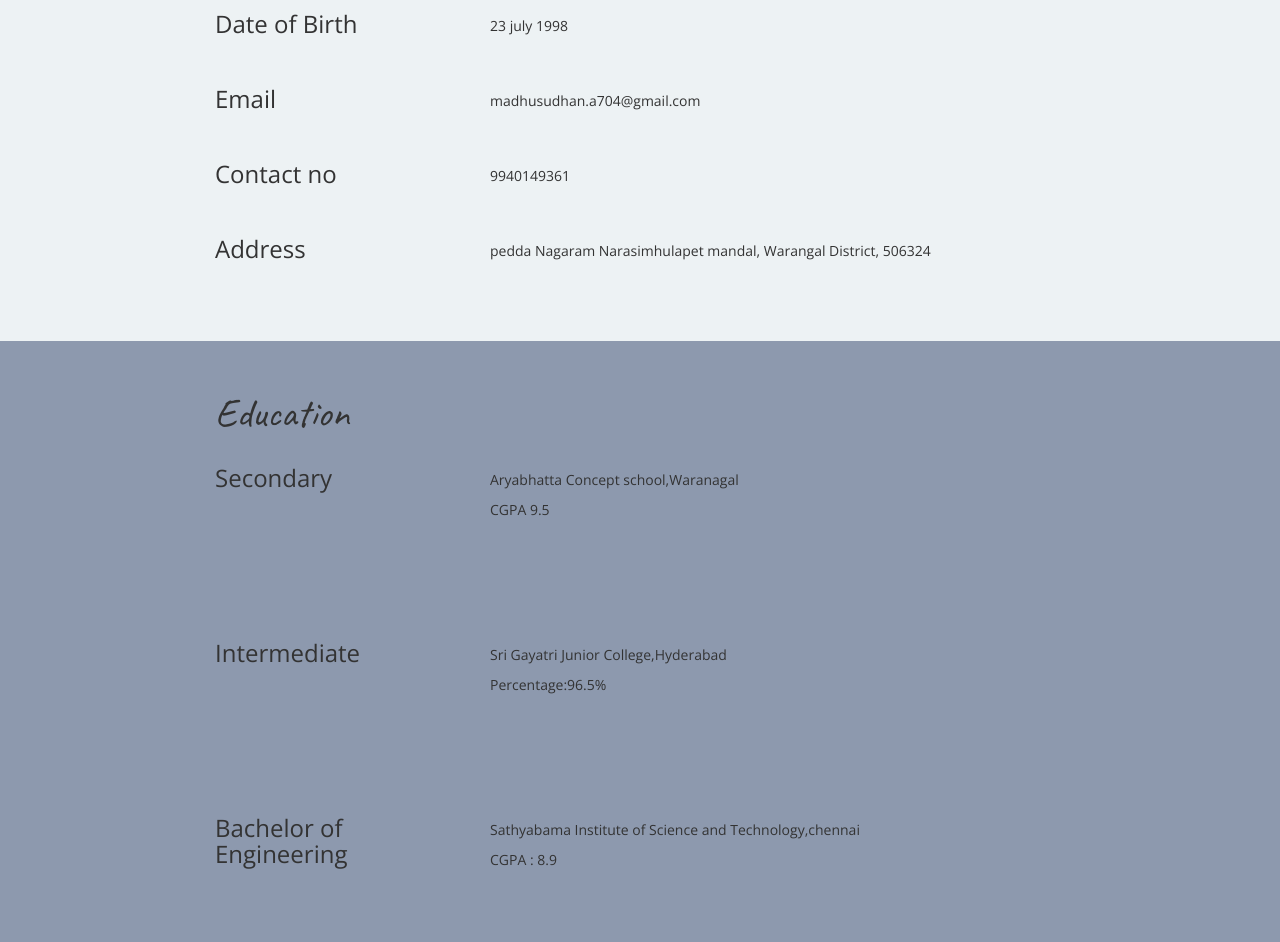
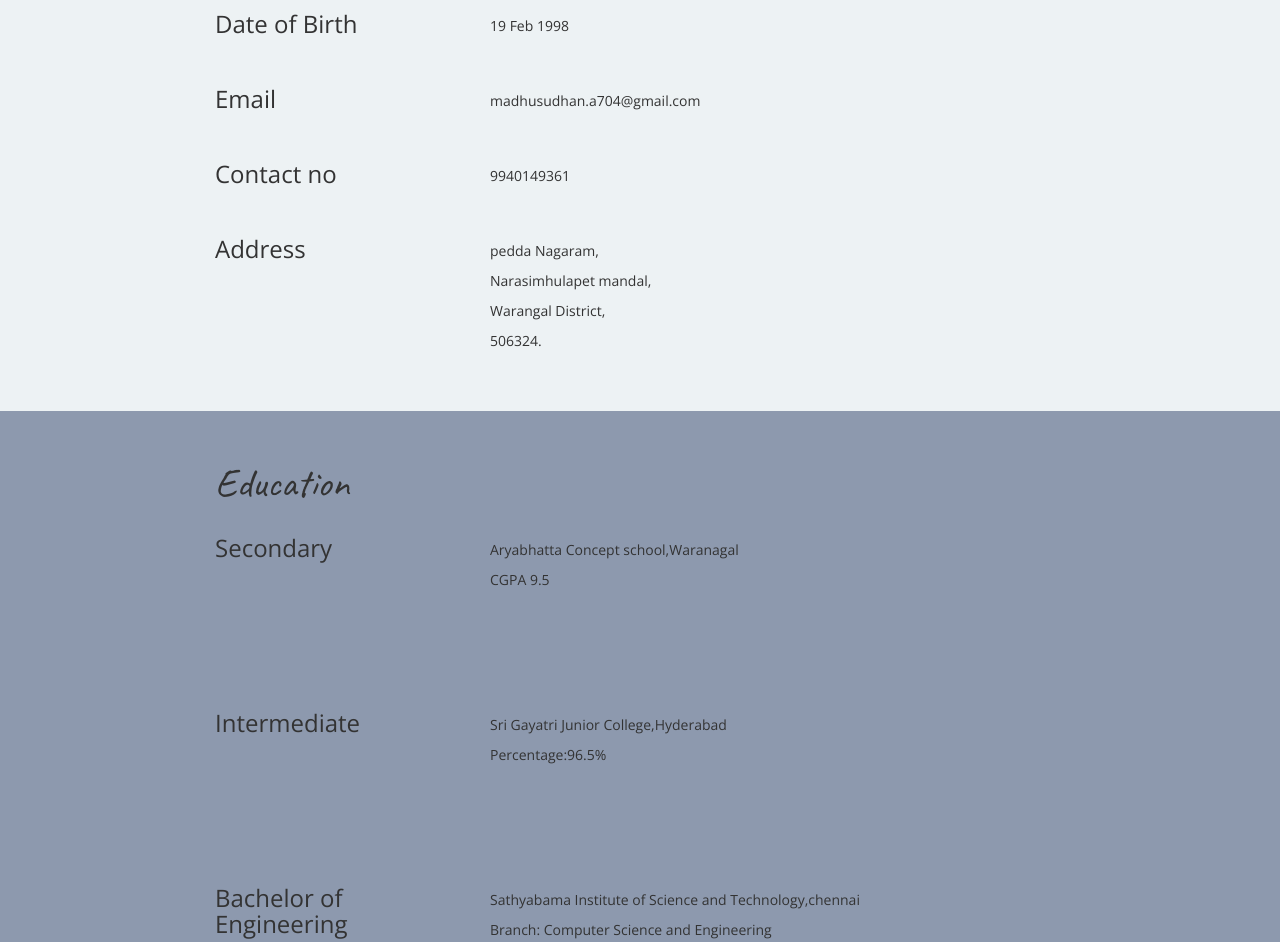
Before and after one commit to Madhu704/madhu704.github.io, a plain HTML site: page index.html in a window 1280 px wide. Shown: the part 497-1439 px from the top of the page. Drawn offline with nearby package versions, Linux system fonts and the light colour scheme.

Commit message:
change 2

```diff
--- a/index.html
+++ b/index.html
@@ -16,7 +16,7 @@
 
 			<div class="col-wide">
 				<h1>Allipurapu Madhusudhan Reddy</h1>
-				<h3>I am interested in Business,Developing web applications and Networking.</h3>
+				<h3>I am interested in Developing web applications, Networking and Business.</h3>
 
 			</div>
 
@@ -39,7 +39,7 @@
 						<!-- Add as many paragraphs as you need. -->
 
 					<div class="col-wide1">
-						<p>23 july 1998</p>
+						<p>19 Feb 1998</p>
 					</div>
 
 					<div class="col-narrow1">
@@ -66,7 +66,10 @@
 						<!-- Add as many paragraphs as you need. -->
 
 					<div class="col-wide1">
-						<p>pedda Nagaram Narasimhulapet mandal, Warangal District, 506324</p>
+						<p>pedda Nagaram,</p>
+						<p> Narasimhulapet mandal,</p>
+						<p>Warangal District,</p>
+						<p>506324.</p>
 					</div>
 
 			<!-------Job #2------>
@@ -102,6 +105,7 @@
 						</div>
 						<div class="col-wide">
 							<p>Sathyabama Institute of Science and Technology,chennai</p>
+							<p> Branch: Computer Science and Engineering</p>
 							<p>CGPA : 8.9 </p>
 						</div>
 				<div>
```
